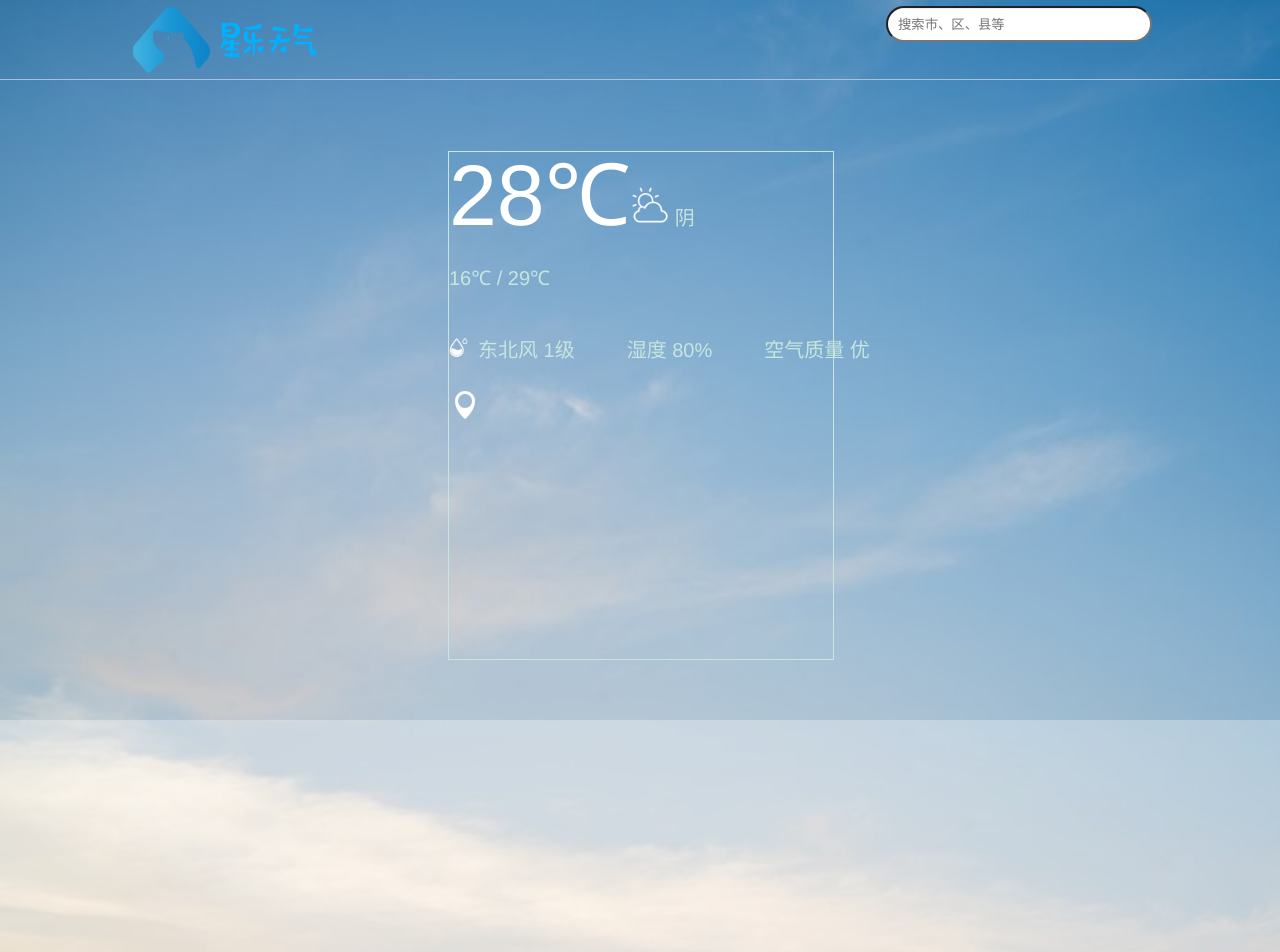
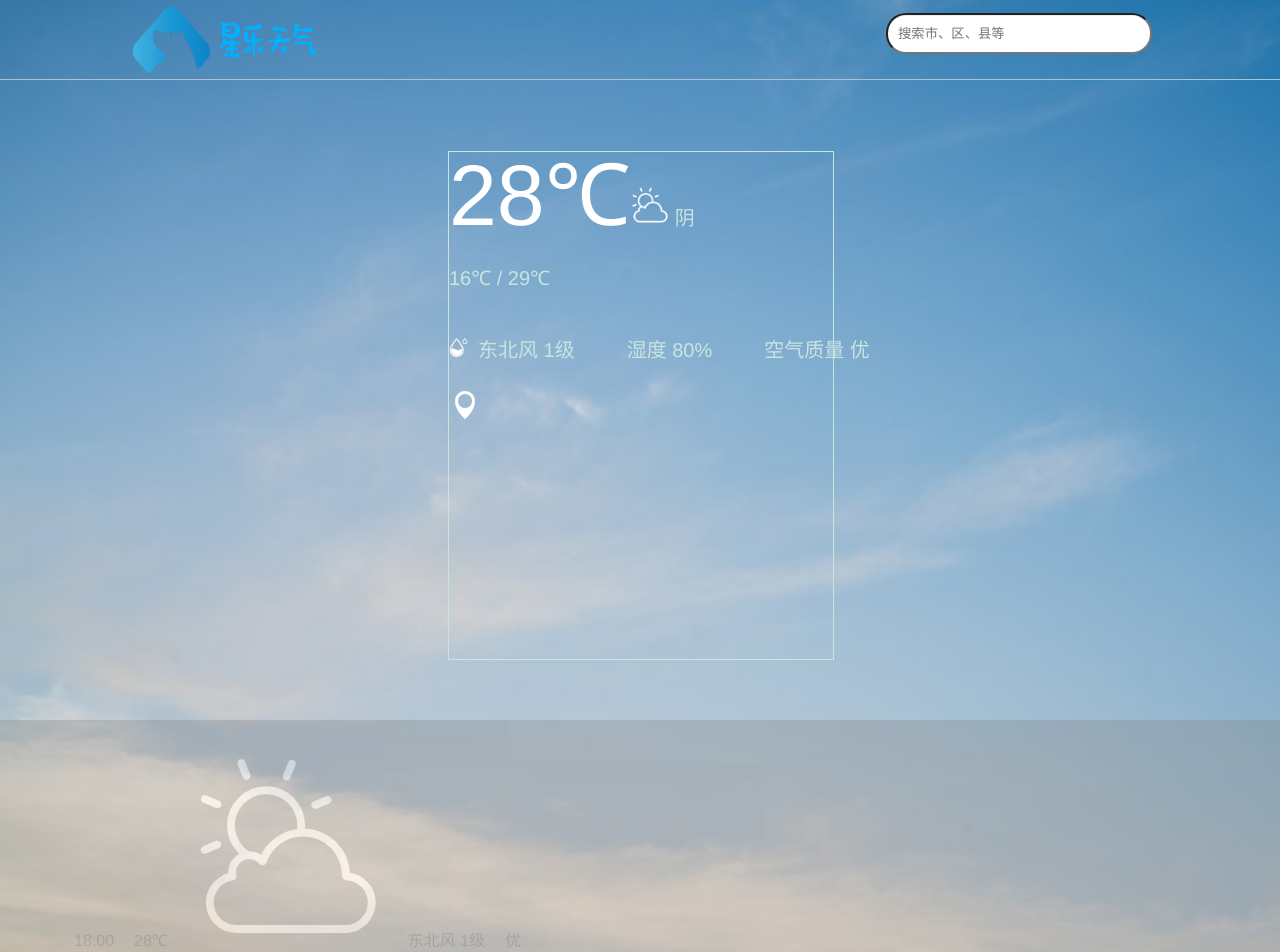
Before and after one commit to fire-g/stars, a Vue app in the folder stars-view/: page / in a window 1280 px wide. Shown: the top 952 px of the page. Built offline with nearby package versions, Linux system fonts and the light colour scheme.

Commit message:
界面
修改部分天气主界面，增加每日天气模板

```diff
--- a/stars-view/src/App.vue
+++ b/stars-view/src/App.vue
@@ -35,14 +35,14 @@ export default {
   #weather-content1 {
     width:100%;
     height:20%;
-    background-color: white;
+    background-color: gray;
     opacity: 0.3;
   }
 
   #weather-content2 {
     width:100%;
     height:20%;
-    background-color: white;
+    background-color: gray;
     opacity: 0.3;
   }
 
@@ -84,4 +84,11 @@ export default {
     display: block;
   }
 
+  #day-weather{
+    width: 90%;
+    height: 90%;
+    margin-left: 5%;
+    padding-top: 10px;
+  }
+
 </style>
--- a/stars-view/src/components/HelloWorld.vue
+++ b/stars-view/src/components/HelloWorld.vue
@@ -49,7 +49,17 @@
       </div>
     </div>
 
-    <div id="weather-content1"></div>
+    <div id="weather-content1">
+      <div id="day-weather">
+        <ul class="day-weather-ul">
+          <li class="day-weather-li"><p class="day-weather-time">18:00</p></li>
+          <li class="day-weather-li"><p class="day-weather-temperature">28℃</p></li>
+          <li class="day-weather-li"><img class="day-weather-weather" src="../assets/sun to cloud.png"></li>
+          <li class="day-weather-li"><p class="day-weather-windDirection">东北风&nbsp;1级</p></li>
+          <li class="day-weather-li"><p class="day-weather-airQuality">优</p></li>
+        </ul>
+      </div>
+    </div>
     <div id="link-two"></div>
     <div id="weather-content2"></div>
   </div>
@@ -99,20 +109,11 @@
     margin-left: 10%;
   }
 
-  .img-place {
-    float: left;
-    width: 36px;
-    height: 36px;
-    margin-top: 0.5%;
-    margin-bottom: 0px;
-    margin-left: 35%;
-  }
-
   .city-place {
     float: right;
     width: 250px;
-    height: 30px;
-    margin-top: 0.5%;
+    height: 35px;
+    margin-top: 1%;
     margin-bottom: 0px;
     margin-right: 10%;
     padding-left:10px;
```
